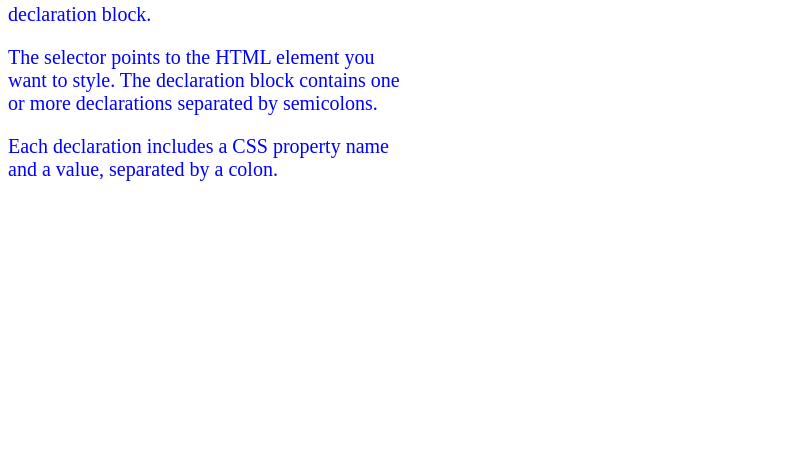
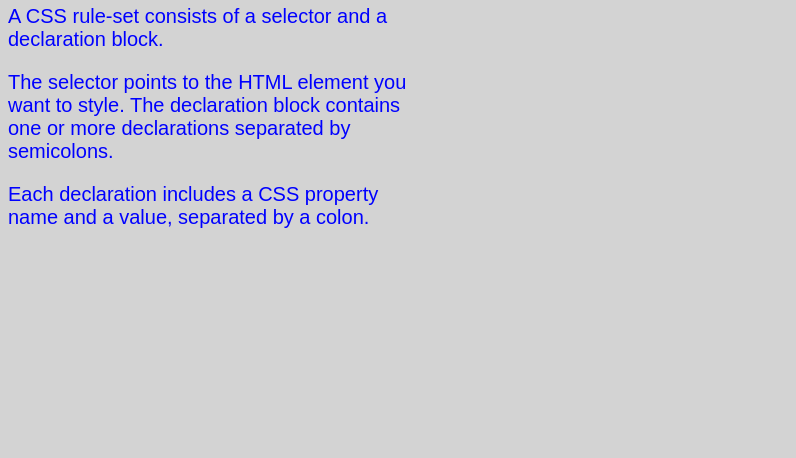
Before and after one commit to EBR-Panhard/coursera-test, a plain HTML site: page css_syntax.html in a window 1280 px wide. Shown: the part 342-800 px from the top of the page, without its empty margins (0-796 px from the left). Drawn offline with Linux system fonts and the light colour scheme.

Commit message:
update css

```diff
--- a/css_syntax.html
+++ b/css_syntax.html
@@ -4,6 +4,7 @@
 <head>
     <meta charset="utf-8">
     <title> CSS Syntax </title>
+    <link rel="stylesheet" href="styles/style.css">
     <style>
         p {
             color: blue;
--- /dev/null
+++ b/styles/style.css
@@ -0,0 +1,4 @@
+body {
+    background-color: lightgrey;
+    font-family: Arial;
+}
```
